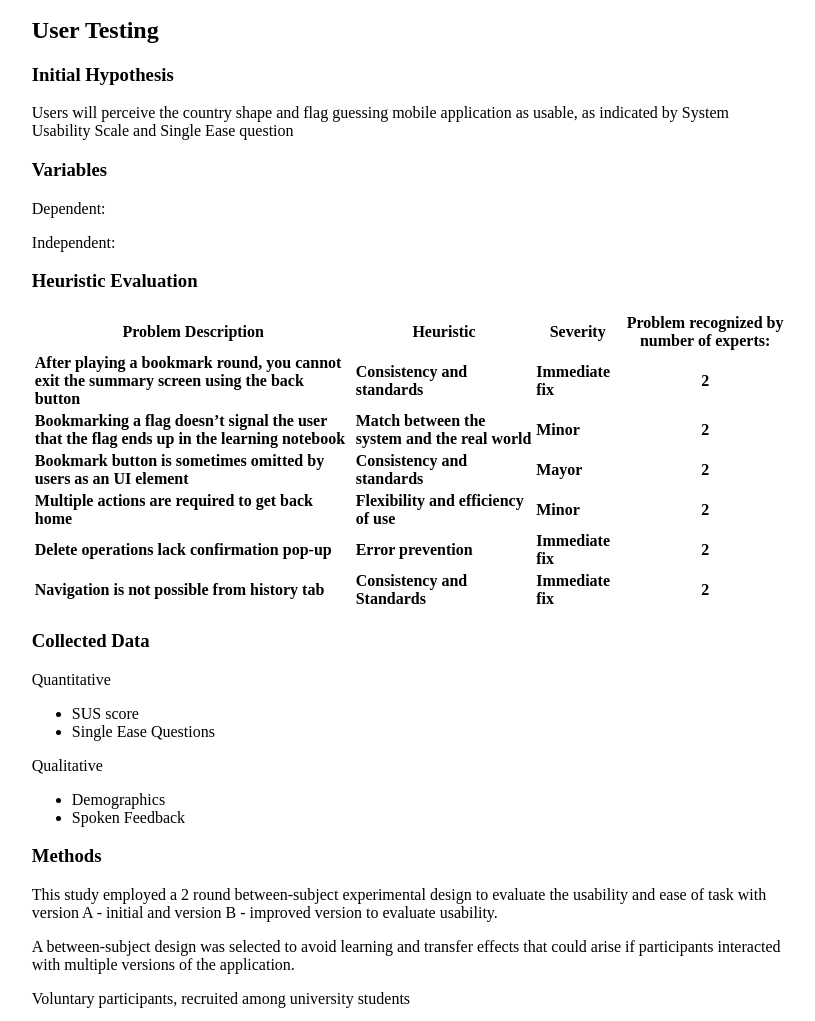
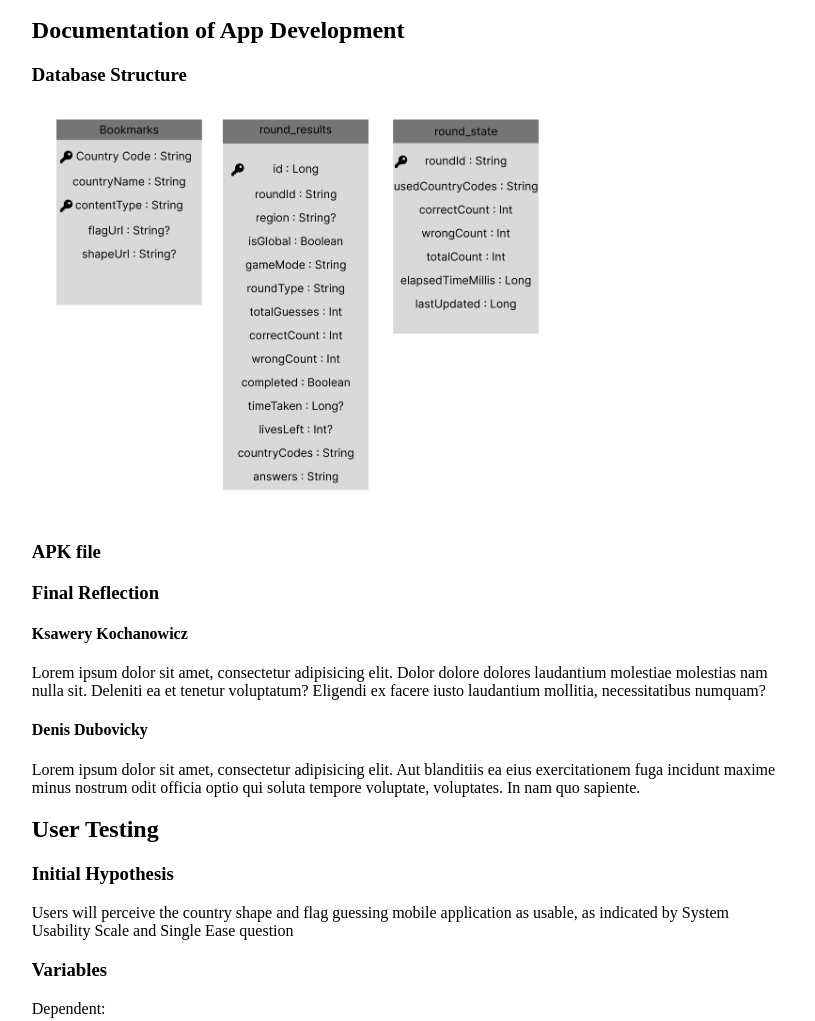
Before and after one commit to xaxy7/CCL3-WS2025, a plain HTML site: page docs/index.html in a window 1280 px wide. Shown: the part 2112-3133 px from the top of the page, without its empty margins (229-1044 px from the left). Drawn offline with Linux system fonts and the light colour scheme.

Commit message:
index changes

```diff
--- a/docs/index.html
+++ b/docs/index.html
@@ -63,6 +63,24 @@
             <img id="userFlowImg" src="./images/User_Flow.png" alt="User Flow">
         </div>
         <div>
+            <h2>Documentation of App Development</h2>
+            <h3>Database Structure</h3>
+            <img id="databaseStructureImg" src="./images/database.png" alt="database structure">
+
+            <h3>APK file</h3>
+
+            <h3>Final Reflection</h3>
+            <div>
+                <h4>Ksawery Kochanowicz</h4>
+                <p>Lorem ipsum dolor sit amet, consectetur adipisicing elit. Dolor dolore dolores laudantium molestiae molestias nam nulla sit. Deleniti ea et tenetur voluptatum? Eligendi ex facere iusto laudantium mollitia, necessitatibus numquam?</p>
+            </div>
+
+            <div>
+                <h4>Denis Dubovicky</h4>
+                <p>Lorem ipsum dolor sit amet, consectetur adipisicing elit. Aut blanditiis ea eius exercitationem fuga incidunt maxime minus nostrum odit officia optio qui soluta tempore voluptate, voluptates. In nam quo sapiente.</p>
+            </div>
+        </div>
+        <div>
             <h2>User Testing</h2>
             <div>
                 <h3>Initial Hypothesis</h3>
@@ -120,7 +138,6 @@
                     </tr>
                 </table>
             </div>
-            <div></div>
             <div>
                 <h3>Collected Data</h3>
                 <p>Quantitative</p>
@@ -160,6 +177,7 @@
 
             </div>
         </div>
+
     </div>
 
 </body>
--- a/docs/styles.css
+++ b/docs/styles.css
@@ -48,3 +48,8 @@ body{
 .HEtableNumbers{
     text-align: center;
 }
+
+#databaseStructureImg{
+    width: 70%;
+    height: 70%;
+}
```
Also changed, not shown: docs/images/database.png (added).
